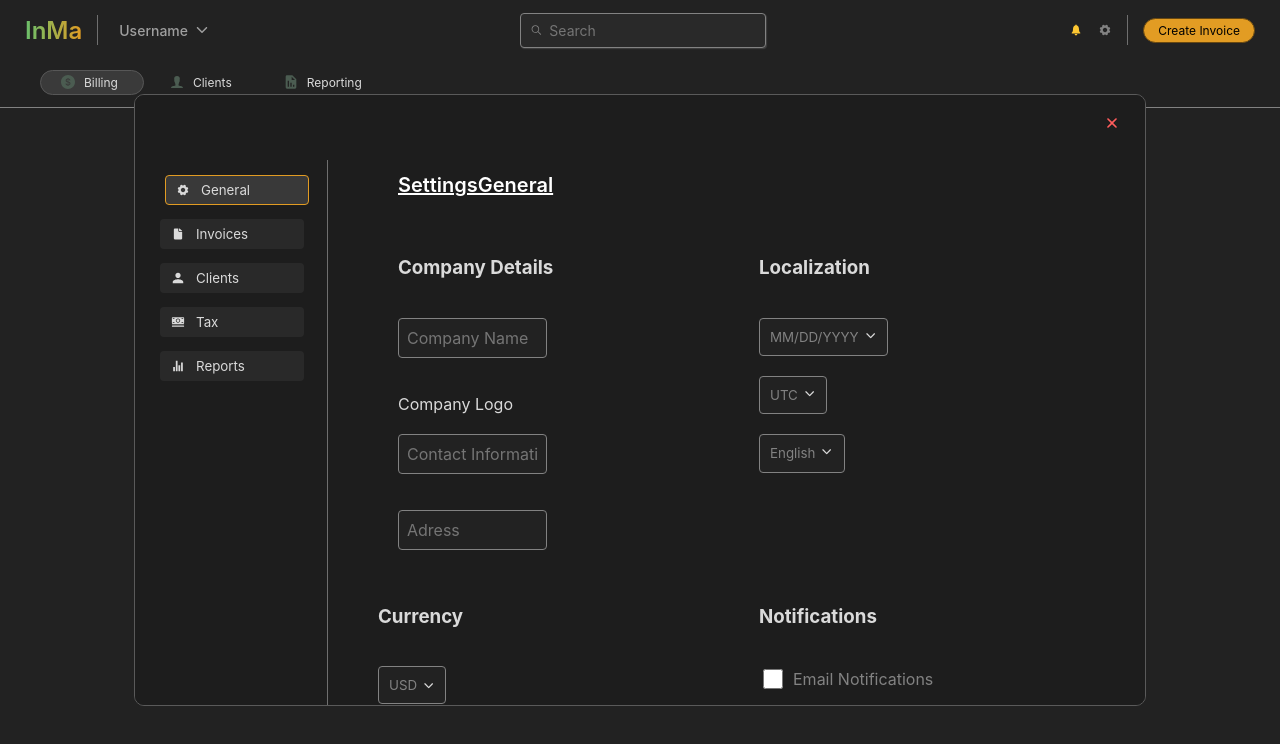
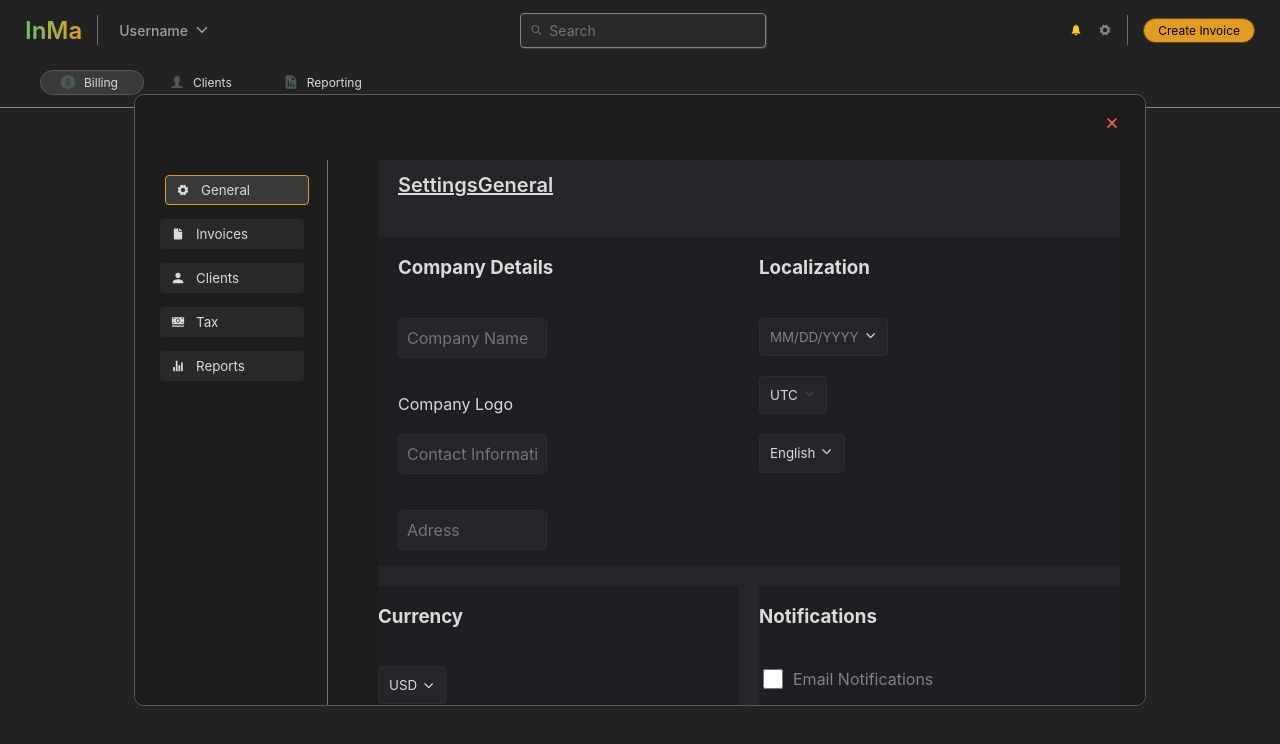
Before and after one commit to Darleanow/InvoiceManager, a Next.js app in the folder frontend/: page /sandbox in a window 1280 px wide. Both pictures are taken after a click on the button 1105 px from the left and 30 px from the top of the page. Shown: the top 744 px of the page. Built offline with nearby package versions, Linux system fonts and the light colour scheme; a web font is replaced by a local one.

Commit message:
style(Settings): Add new styles to settings page

```diff
--- a/frontend/app/components/_atoms/SettingsCategory/SettingsGeneral/CompanyDetails/Adress/Adress.module.scss
+++ b/frontend/app/components/_atoms/SettingsCategory/SettingsGeneral/CompanyDetails/Adress/Adress.module.scss
@@ -3,12 +3,12 @@
     height: 40px;
     padding: 0.5rem;
     font-size: 1rem;
-    border: 1px solid #828282;
+    border: 1px solid #2e2e32;
     border-radius: 4px;
     box-sizing: border-box;
     margin-bottom: 1rem;
-    background-color: #222222;
-    color: #828282;
+    background-color: #26262A;
+    color: #dadada;
 
     &:focus {
         outline: none;
--- a/frontend/app/components/_atoms/SettingsCategory/SettingsGeneral/CompanyDetails/CompanyName/CompanyName.module.scss
+++ b/frontend/app/components/_atoms/SettingsCategory/SettingsGeneral/CompanyDetails/CompanyName/CompanyName.module.scss
@@ -4,12 +4,12 @@
     height: 40px;
     padding: 0.5rem;
     font-size: 1rem;
-    border: 1px solid #828282;
+    border: 1px solid #2e2e32;
     border-radius: 4px;
     box-sizing: border-box;
     margin-bottom: 1rem;
-    background-color: #222222;
-    color: #828282;
+    background-color: #26262A;
+    color: #dadada;
 
     &:focus {
         outline: none;
--- a/frontend/app/components/_atoms/SettingsCategory/SettingsGeneral/CompanyDetails/ContactInformation/ContactInformation.module.scss
+++ b/frontend/app/components/_atoms/SettingsCategory/SettingsGeneral/CompanyDetails/ContactInformation/ContactInformation.module.scss
@@ -3,12 +3,12 @@
     height: 40px;
     padding: 0.5rem;
     font-size: 1rem;
-    border: 1px solid #828282;
+    border: 1px solid #2e2e32;
     border-radius: 4px;
     box-sizing: border-box;
     margin-bottom: 1rem;
-    background-color: #222222;
-    color: #828282;
+    background-color: #26262A;
+    color: #dadada;
 
     &:focus {
         outline: none;
--- a/frontend/app/components/_atoms/SettingsCategory/SettingsGeneral/Currency/CurrencySymbolPosition/CurrencySymbolposition.module.scss
+++ b/frontend/app/components/_atoms/SettingsCategory/SettingsGeneral/Currency/CurrencySymbolPosition/CurrencySymbolposition.module.scss
@@ -2,6 +2,7 @@
   display: flex;
   flex-direction: column;
   gap: 10px;
+  border: #26262A;
 }
 
 .label {
@@ -17,7 +18,7 @@
   appearance: none;
   width: 20px;
   height: 20px;
-  border: 2px solid #828282;
+  border: 2px solid #2e2e32;
   border-radius: 50%;
   background-color: transparent;
 }
--- a/frontend/app/components/_atoms/SettingsCategory/SettingsGeneral/Currency/DefaultCurrency/DefaultCurrency.module.scss
+++ b/frontend/app/components/_atoms/SettingsCategory/SettingsGeneral/Currency/DefaultCurrency/DefaultCurrency.module.scss
@@ -4,10 +4,10 @@
 }
 
 .dropdownToggle {
-  background-color: #222222;
-  color: #828282;
+  background-color: #26262A;
+  color: #dadada;
   padding: 10px;
-  border: 1px solid #828282;
+  border: 1px solid #2e2e32;
   cursor: pointer;
   border-radius: 4px;
   display: flex;
@@ -19,7 +19,7 @@
   position: absolute;
   top: 100%;
   left: 0;
-  background-color: #222222;
+  background-color: #26262A;
   box-shadow: 0 8px 16px rgba(0, 0, 0, 0.2);
   z-index: 1;
   list-style: none;
@@ -27,7 +27,7 @@
   margin: 0;
   border-radius: 4px;
   overflow: hidden;
-  border: 1px solid #828282;
+  border: 1px solid #2e2e32;
 }
 
 .dropdownItem {
--- a/frontend/app/components/_atoms/SettingsCategory/SettingsGeneral/Localization/DateFormat/DateFormat.module.scss
+++ b/frontend/app/components/_atoms/SettingsCategory/SettingsGeneral/Localization/DateFormat/DateFormat.module.scss
@@ -1,14 +1,14 @@
 .dropdown {
   position: relative;
   display: inline-block;
-  border-color: #828282;
+  border-color: #2e2e32;
 }
 
 .dropdownToggle {
-  background-color: #222222;
+  background-color: #26262A;
   color: #828282;
   padding: 10px;
-  border: 1px solid #828282;
+  border: 1px solid #2e2e32;
   cursor: pointer;
   border-radius: 4px;
 }
@@ -17,21 +17,21 @@
   position: absolute;
   top: 100%;
   left: 0;
-  background-color: #222222;
-  box-shadow: 0 8px 16px #828282;
+  background-color: #26262A;
+  box-shadow: 0 8px 16px #2e2e32;
   z-index: 1;
   list-style: none;
   padding: 0;
   margin: 0;
   border-radius: 4px;
   overflow: hidden;
-  border: 1px solid #828282;
+  border: 1px solid #2e2e32;
 }
 
 .dropdownItem {
   padding: 10px;
   cursor: pointer;
-  border-color: #828282;
+  border-color: #2e2e32;
 }
 
 .dropdownItem:hover {
@@ -40,7 +40,7 @@
 
 .icon {
   margin-left: 5px;
-  color: #d9d9d9;
+  color: #dadada;
   transition: transform 0.3s ease;
 }
 
--- a/frontend/app/components/_atoms/SettingsCategory/SettingsGeneral/Localization/Language/Language.module.scss
+++ b/frontend/app/components/_atoms/SettingsCategory/SettingsGeneral/Localization/Language/Language.module.scss
@@ -4,10 +4,10 @@
 }
 
 .dropdownToggle {
-  background-color: #222222;
-  color: #828282;
+  background-color: #26262A;
+  color: #dadada;
   padding: 10px;
-  border: 1px solid #828282;
+  border: 1px solid #2e2e32;
   cursor: pointer;
   border-radius: 4px;
 }
@@ -16,7 +16,7 @@
   position: absolute;
   top: 100%;
   left: 0;
-  background-color: #222222;
+  background-color: #26262A;
   box-shadow: 0 8px 16px rgba(0, 0, 0, 0.2);
   z-index: 1;
   list-style: none;
@@ -24,8 +24,8 @@
   margin: 0;
   border-radius: 4px;
   overflow: hidden;
-  border-color: #828282;
-  border: 1px solid #828282;
+  border-color: #2e2e32;
+  border: 1px solid #2e2e32;
 }
 
 .dropdownItem {
@@ -39,7 +39,7 @@
 
 .icon {
   margin-left: 5px;
-  color: #d9d9d9;
+  color: #dadada;
   transition: transform 0.3s ease;
 }
 
--- a/frontend/app/components/_atoms/SettingsCategory/SettingsGeneral/Localization/TimeZone/TimeZone.module.scss
+++ b/frontend/app/components/_atoms/SettingsCategory/SettingsGeneral/Localization/TimeZone/TimeZone.module.scss
@@ -4,10 +4,10 @@
 }
 
 .dropdownToggle {
-  background-color: #222222;
-  color: #828282;
+  background-color: #26262A;
+  color: #dadada;
   padding: 10px;
-  border: 1px solid #828282;
+  border: 1px solid #2e2e32;
   cursor: pointer;
   border-radius: 4px;
 }
@@ -16,7 +16,7 @@
   position: absolute;
   top: 100%;
   left: 0;
-  background-color: #222222;
+  background-color: #26262A;
   box-shadow: 0 8px 16px rgba(0, 0, 0, 0.2);
   z-index: 1;
   list-style: none;
@@ -24,7 +24,7 @@
   margin: 0;
   border-radius: 4px;
   overflow: hidden;
-  border: 1px solid #828282;
+  border: 1px solid #2e2e32;
 }
 
 .dropdownItem {
@@ -38,7 +38,7 @@
 
 .icon {
   margin-left: 5px;
-  color: #d9d9d9;
+  color: #48484e;
   transition: transform 0.3s ease;
 }
 
--- a/frontend/app/components/_atoms/SettingsCategory/SettingsGeneral/SettingsGeneral.module.scss
+++ b/frontend/app/components/_atoms/SettingsCategory/SettingsGeneral/SettingsGeneral.module.scss
@@ -1,7 +1,15 @@
+$primary-color: #1F1F23;
+$secondary-color: #26262A;
+$color: #dadada;
+$color-sd: #cacaca;
+$border: #2e2e32;
+$icon: #48484e;
+$accent: #e29c23;
+
 .title {
     font-size: 20px;
     font-weight: 600;
-    color: white;
+    color: $color;
     margin-bottom: 20px;
     text-decoration: underline;
     padding-left: 20px;
@@ -17,6 +25,8 @@
     grid-row: 2;
     padding-left: 20px;
     width: 100%;
+    background-color: $primary-color;
+
 }
 
 .localization_container {
@@ -26,6 +36,7 @@
     grid-column: 2;
     grid-row: 2;
     width: 100%;
+    background-color: $primary-color;
 }
 
 .currency_container {
@@ -35,6 +46,7 @@
     grid-column: 1;
     grid-row: 3;
     width: 100%;
+    background-color: $primary-color;
 }
 
 .notifications_container {
@@ -44,6 +56,7 @@
     grid-column: 2;
     grid-row: 3;
     width: 100%;
+    background-color: $primary-color;
 }
 
 .wrapper {
@@ -72,4 +85,5 @@
     gap: 20px;
     padding-bottom: 20px;
     width: 100%;
+    background-color: $secondary-color;
 }
```
